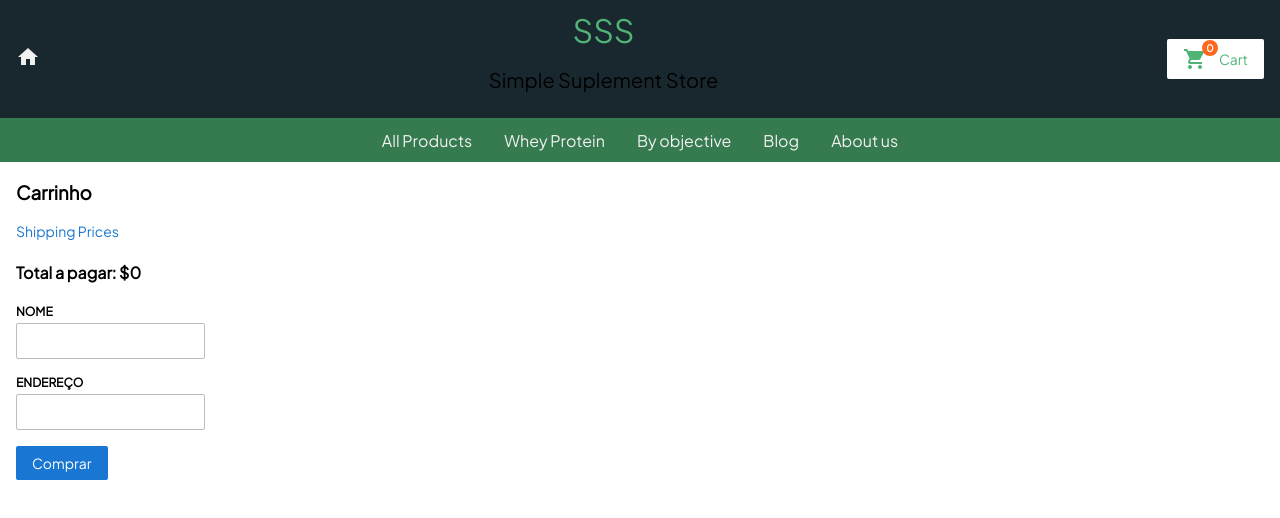
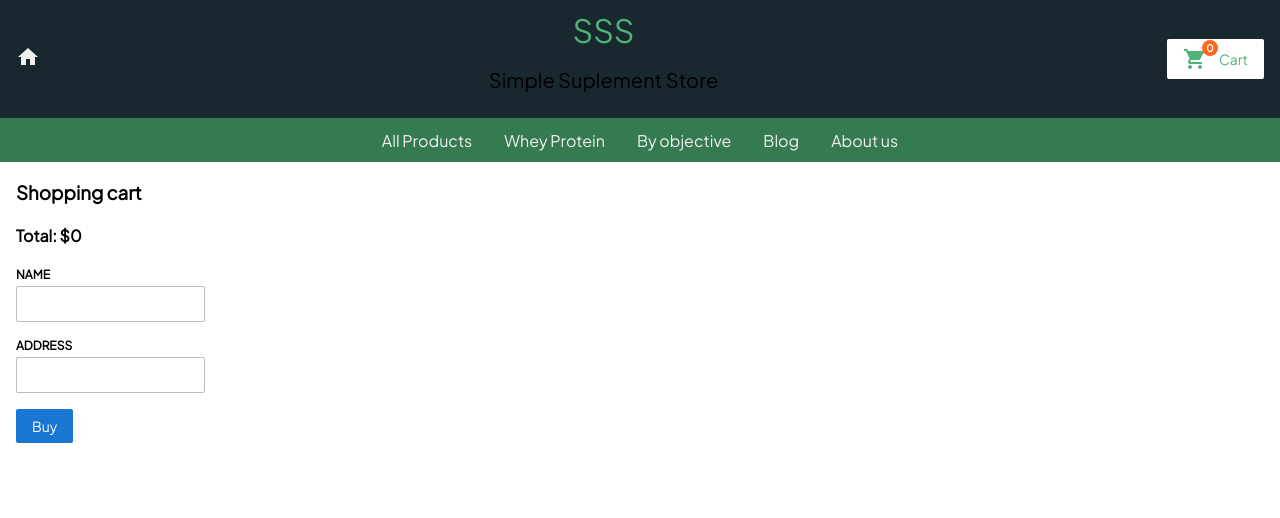
Before and after one commit to VictorPozzan/SSS--Simple-Supplements-Store-, an Angular app: page /cart in a window 1280 px wide. Shown: the top 518 px of the page. Built offline with nearby package versions, Linux system fonts and the light colour scheme.

Commit message:
3 files modified

```diff
--- a/src/app/cart/cart.component.html
+++ b/src/app/cart/cart.component.html
@@ -1,30 +1,22 @@
-<h3> Carrinho </h3>
-
-<p>
-  <a routerLink="/shipping">Shipping Prices</a>
-</p>
+<h3>Shopping cart</h3>
 
 <div class="cart-item" *ngFor="let item of items">
   <span>{{ item.name }}</span>
   <span>{{ item.price | currency }}</span>
-
 </div>
 
-<h4>Total a pagar: ${{ total }}</h4>
+<h4>Total: ${{ total }}</h4>
 
 <form [formGroup]="checkoutForm" (ngSubmit)="onSubmit()">
   <div>
-    <label for="name"> Nome </label>
-    <input id="name" type="text" formControlName="name">
+    <label for="name"> Name </label>
+    <input id="name" type="text" formControlName="name" />
   </div>
 
   <div for="address">
-    <label> Endereço </label>
-    <input id="address" type="text" formControlName="address">
+    <label> Address </label>
+    <input id="address" type="text" formControlName="address" />
   </div>
 
-
-
-  <button class="button" type="submit">Comprar</button>
-
+  <button class="button" type="submit">Buy</button>
 </form>
--- a/src/app/product-list/product-list.component.ts
+++ b/src/app/product-list/product-list.component.ts
@@ -18,7 +18,6 @@ export class ProductListComponent {
 
   addToCart(product) {
     this.cartService.addToCart(product);
-    window.alert('Item add');
   }
 }
 
```
Also changed, not shown: package.json (+14 -12 lines).
